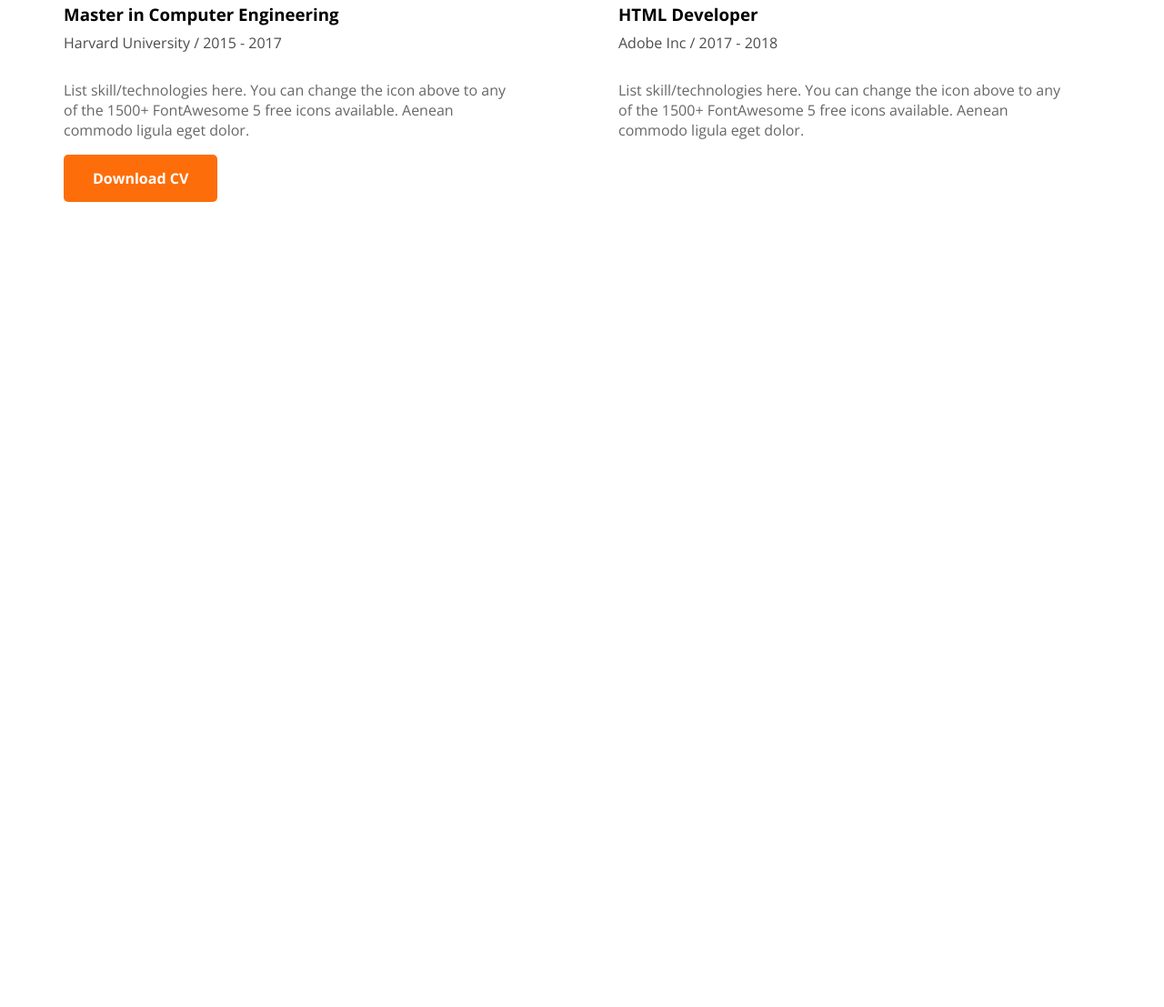
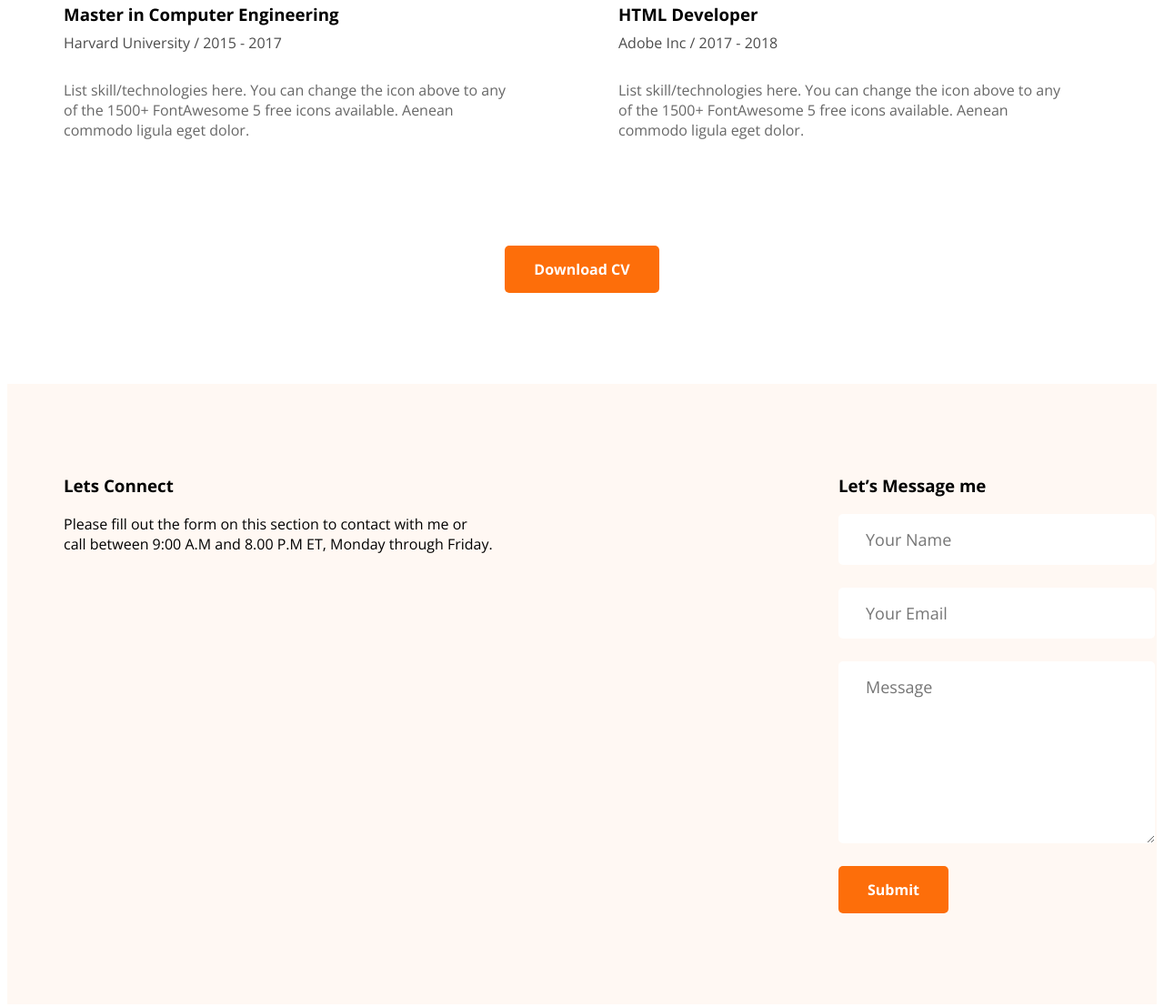
Before and after one commit to AR-Jame/AR-Jame-port-folio, a plain HTML site: page index.html in a window 1280 px wide. Shown: the part 2790-3897 px from the top of the page at 91% size. Before the commit the page ends 3112 px from the top, so only its background shows below. Drawn offline with nearby package versions, Linux system fonts and the light colour scheme.

Commit message:
footer added

```diff
--- a/Styles/style.css
+++ b/Styles/style.css
@@ -201,3 +201,33 @@ hr{
     color: rgba(0, 0, 0, 0.1 );
     margin: 30px 0;
 }
+.dcv{
+    text-align: center;
+    margin-top: 50px;
+}
+
+/* fotter styling */
+footer{
+    background-color: #FFF8F3;
+}
+.footer{
+    display: flex;
+    justify-content: space-between;
+    align-items: start;
+    width: 1140px;
+    margin: 0 auto;
+    padding: 80px 0 100px;
+}
+.left{
+
+}
+
+.contect input, textarea{
+    display: block;
+    margin-bottom:25px; ;
+    font-size: 18px;
+    padding: 16px 30px;
+    border: none;
+    border-radius: 5px;
+    width: 100%;
+}
--- a/index.html
+++ b/index.html
@@ -130,8 +130,27 @@
                     </div>
                 </div>
             </div>
-            <button class="btn">Download CV</button>
+            <div class="dcv">
+                <button class="btn dcv">Download CV</button>
+            </div>
         </section>
     </main>
+    <footer>
+        <div class="footer">
+            <div class="left">
+                <h3>Lets Connect</h3>
+                <p>Please fill out the form on this section to contact with me or <br> call between 9:00 A.M and 8.00 P.M ET, Monday through Friday.</p>
+            </div>
+            <div class="right">
+                <h3>Let’s Message me</h3>
+                <form class="contect">
+                    <input type="text" placeholder="Your Name">
+                    <input type="email" id="email" placeholder="Your Email">
+                    <textarea id="textarea" rows="7" placeholder="Message"></textarea>
+                    <button class="btn">Submit</button>
+                </form>
+            </div>
+        </div>
+    </footer>
 </body>
 </html>
```
